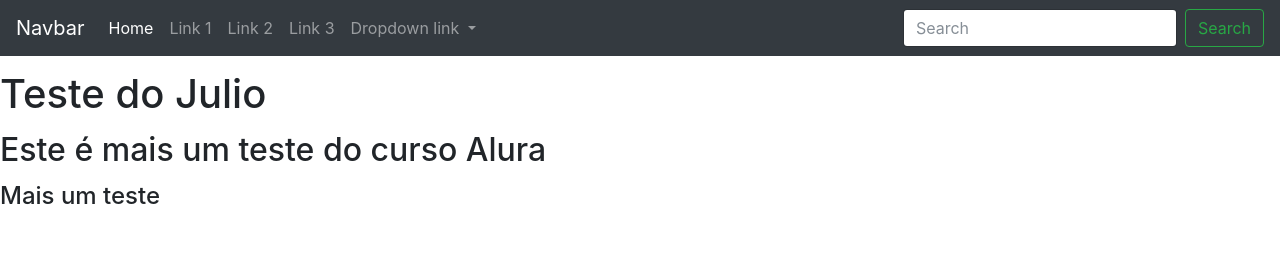
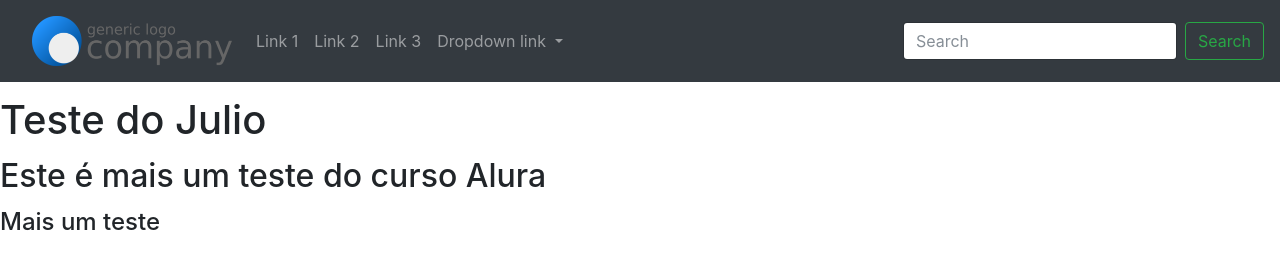
Before and after one commit to tigerzudo/Aluragit, a plain HTML site: page index.html in a window 1280 px wide. Drawn offline with nearby package versions, Linux system fonts and the light colour scheme.

Commit message:
Testando o GIT pelo PHPStorm

```diff
--- a/index.html
+++ b/index.html
@@ -8,16 +8,13 @@
 <body>
 
 <nav class="navbar navbar-expand-lg navbar-dark bg-dark">
-    <a class="navbar-brand" href="#">Navbar</a>
+    <a class="nav-link" href="index.html"><img src="images/logo.png" alt="Logotipo" width="200" /></a>
     <button class="navbar-toggler" type="button" data-toggle="collapse" data-target="#navbarSupportedContent" aria-controls="navbarSupportedContent" aria-expanded="false" aria-label="Toggle navigation">
         <span class="navbar-toggler-icon"></span>
     </button>
 
     <div class="collapse navbar-collapse" id="navbarSupportedContent">
         <ul class="navbar-nav mr-auto">
-            <li class="nav-item active">
-                <a class="nav-link" href="#">Home <span class="sr-only">(current)</span></a>
-            </li>
             <li class="nav-item">
                 <a class="nav-link" href="#">Link 1</a>
             </li>
```
